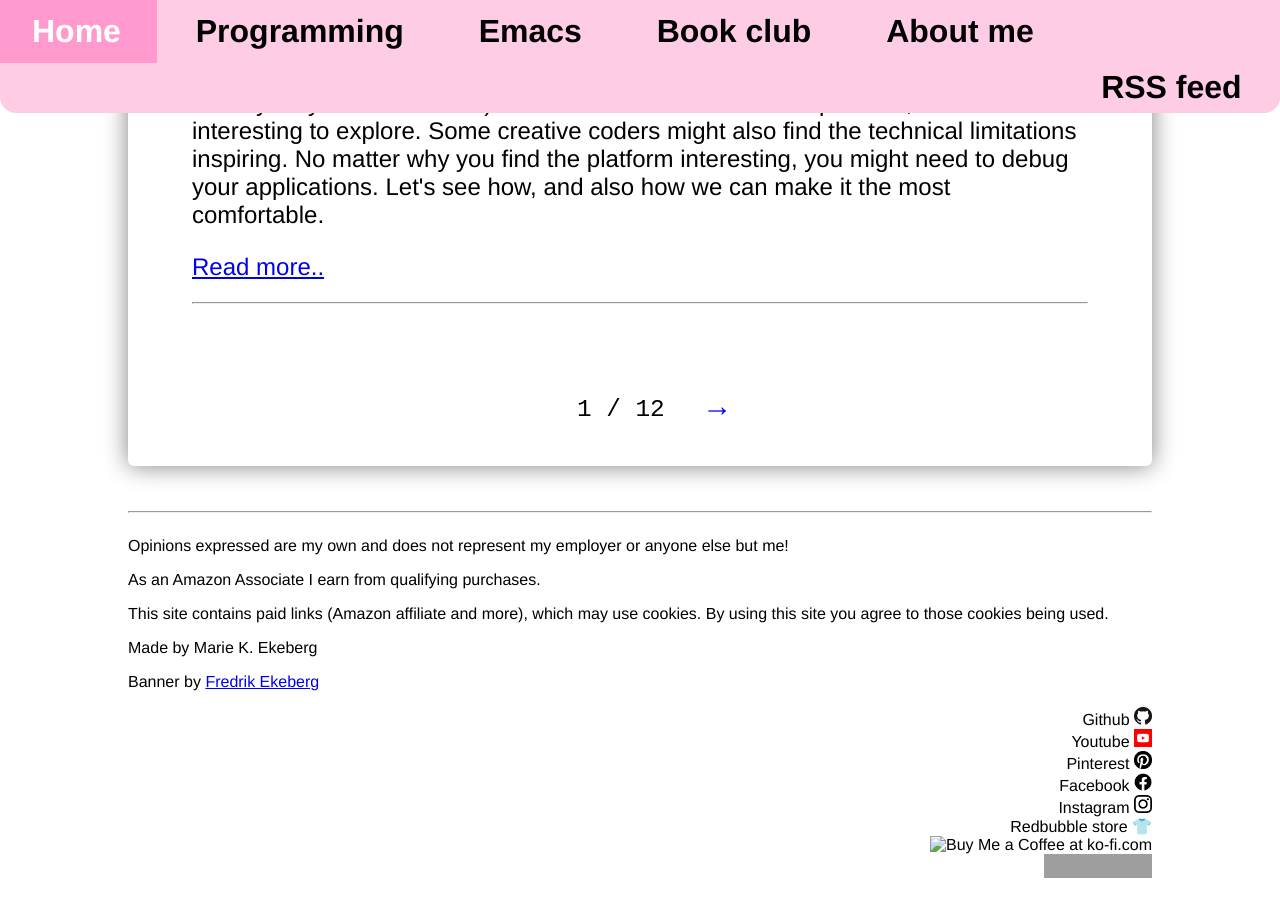
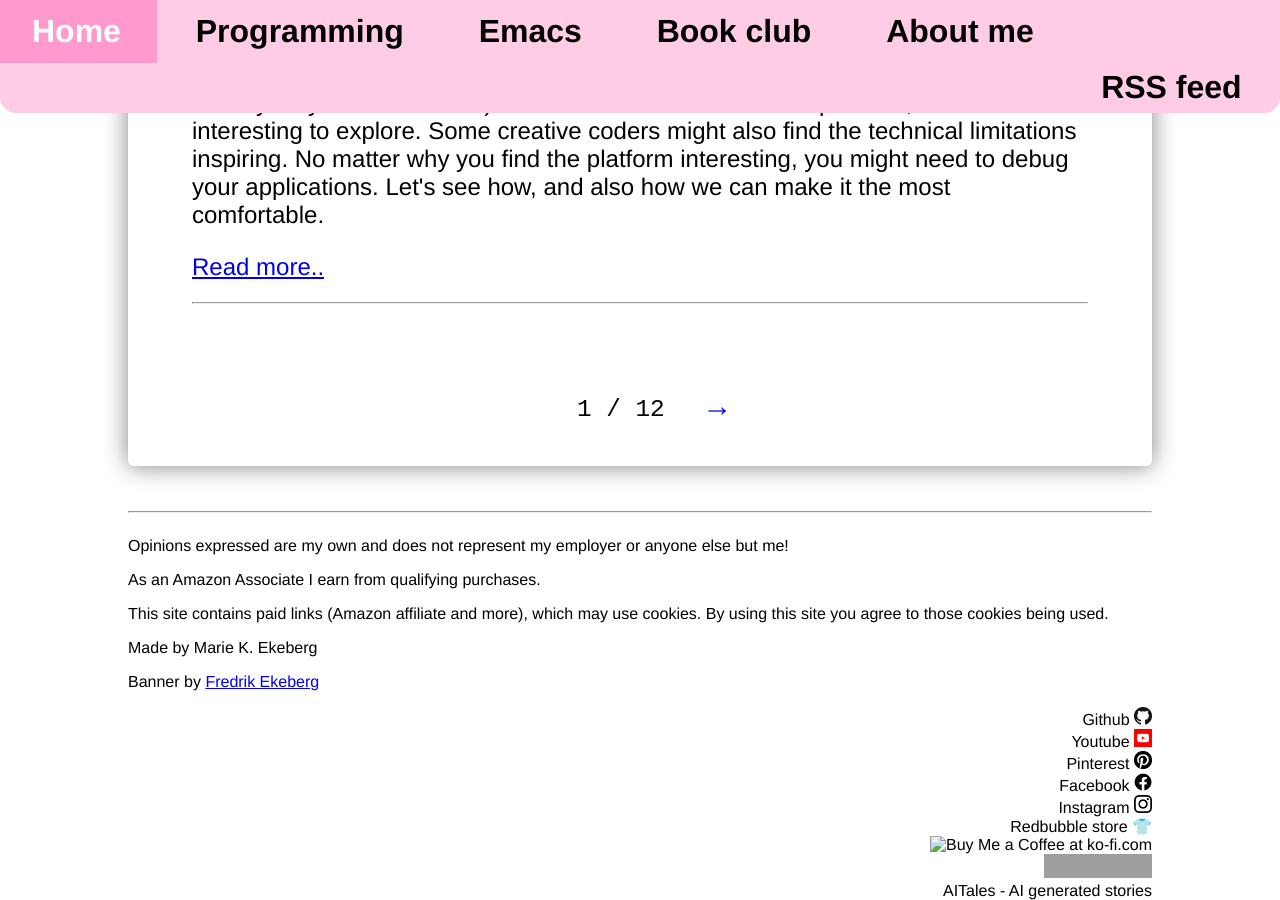
Before and after one commit to themkat/themkat.github.io, a Jekyll site: the page built from index.html, in a window 1280 px wide and 900 px high, scrolled down 2860 px. Built offline with Jekyll 4.4.1, drawn with Linux system fonts in a browser that asks for light colours; nearby versions of some CDN libraries; a script that is not in the unit is left out; the list of posts is cut into pages by our own code; comment, search, counter and statistics services are not loaded; grey boxes are pictures that could not be loaded.

Commit message:
[SKIP] Add link to aitales

```diff
--- a/_layouts/default.html
+++ b/_layouts/default.html
@@ -182,6 +182,7 @@
 				<a href="https://www.redbubble.com/people/themkat/shop">Redbubble store 👕</a>
 				<a href='https://ko-fi.com/R6R2BZ04A' target='_blank'><img height='36' style='border:0px;height:36px;' src='https://cdn.ko-fi.com/cdn/kofi2.png?v=3' border='0' alt='Buy Me a Coffee at ko-fi.com' /></a>
                 <a href="https://dev.to/themkat"><img style='border:0px;height:24px;' src='https://img.shields.io/badge/-DevTo-lightgray?logo=dev.to' border='0' alt='Dev.to' /></a>
+                <a href="https://aitales.themkat.net/">AITales - AI generated stories</a>
 			</div>
 		</div>
 
```
